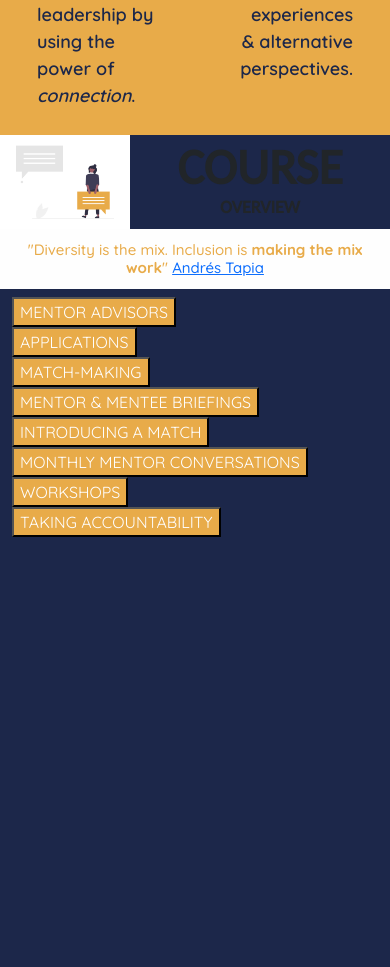
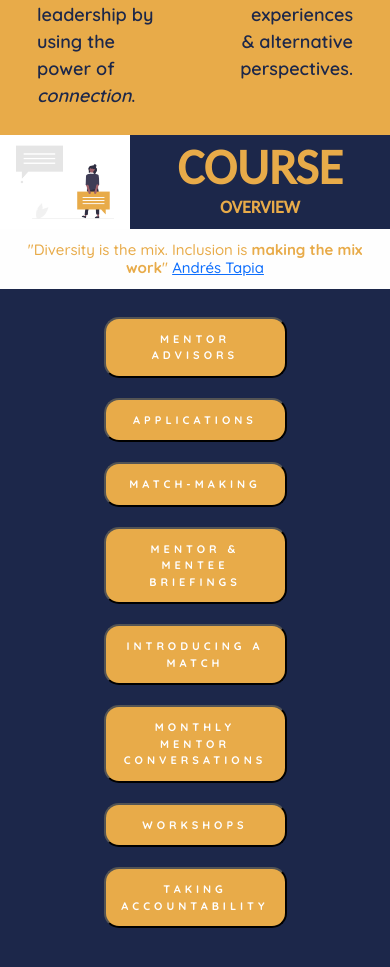
Before and after one commit to SkippyWalnuts/rev-mentoring-react, a React (Create React App) app: page / in a window 390 px wide. Shown: the part 1120-2087 px from the top of the page. Before the commit the page ends 1697 px from the top, so only its background shows below. Built offline with nearby package versions, Linux system fonts and the light colour scheme.

Commit message:
Created Course.css

```diff
--- /dev/null
+++ b/src/Course.css
@@ -0,0 +1,25 @@
+.Course {
+    background-color: var(--primary-color);
+    color: var(--secondary-color);
+}
+
+  .Course button {
+    display: block;
+    border-radius: 25px;
+    font-size: 18px;
+    font-weight: 700;
+    letter-spacing: 4px;
+    padding: 20px;
+    margin: 20px auto 0;
+
+}
+
+@media (max-width: 700px) {
+
+    .Course button {
+        border-radius: 15px;
+        font-size: 11px;
+        padding: 12px;
+        width: 50%;
+    }
+}
--- a/src/Course.js
+++ b/src/Course.js
@@ -1,4 +1,5 @@
 import React from "react";
+import "./Course.css";
 
 export default function Course() {
     return (
```
